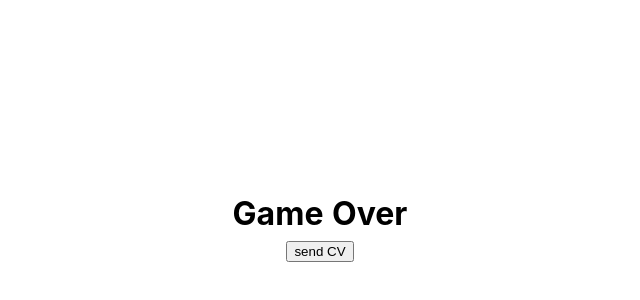
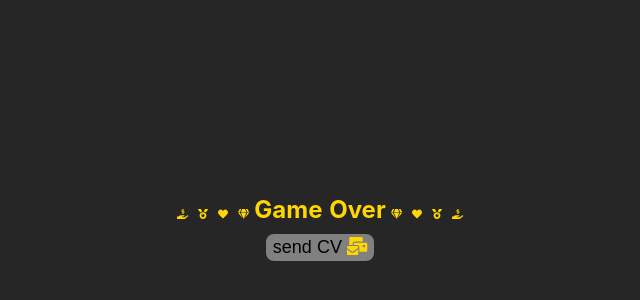
Before and after one commit to maninkari/jobgamble, a Nuxt app in the folder src/: page /gameover in a window 1280 px wide. Shown: the part 172-472 px from the top of the page, without its empty margins (320-960 px from the left). Built offline with nearby package versions, Linux system fonts and the light colour scheme.

Commit message:
game over panel

```diff
--- a/src/components/lever.vue
+++ b/src/components/lever.vue
@@ -4,7 +4,7 @@
       rect(x="0" y="210" rx="10px" ry="10px" width="50" height="90" fill="grey")
       line(x1="30" y1="20" x2="25" y2="230" style="stroke:rgb(30,30,30);stroke-width:7")
       circle(cx="30" cy="25" r="20" stroke="ruby" stroke-width="4" fill="red" v-on:click="f")
-      circle(cx="35" cy="17" r="5" stroke="ruby" stroke-width="4" fill="white" v-on:click="f")
+      circle(cx="35" cy="17" r="5" stroke="ruby" stroke-width="4" fill="pink" v-on:click="f")
 </template>
 
 <script>
--- a/src/components/prize.vue
+++ b/src/components/prize.vue
@@ -3,7 +3,6 @@
         p.combination
             span(v-for="ic in icons")
                 font-awesome-icon(:icon="ic")
-        //- p.num(v-if="!!prize") {{prize}}
         p.note(v-if="!!note") {{note}}
 </template>
 
--- a/src/components/psycodelia.vue
+++ b/src/components/psycodelia.vue
@@ -2,7 +2,7 @@
   svg
     rect(x="240" y="10" rx="10px" ry="10px" width="50" height="60" fill="red")
 
-    path(d="M50,200 C50,10 480,10 480,200" fill="lightblue" class="psyco")
+    path(d="M50,200 C50,10 480,10 480,200" fill="lightblue" class="psyco glass")
 
     g(class="psyco")
       path(
@@ -29,6 +29,7 @@ export default {
   methods: {
     play(t) {
       const purples = document.getElementsByClassName('purple')
+      const glass = document.getElementsByClassName('glass')
 
       this.timeline = new TimelineMax({
         paused: true,
@@ -49,6 +50,22 @@ export default {
           attr: { fill: 'purple' },
           ease: Bounce.easeInOut
         })
+        .to(
+          glass,
+          0,
+          {
+            attr: { fill: '#dbeef0' }
+          },
+          0
+        )
+        .to(
+          glass,
+          0,
+          {
+            attr: { fill: 'lightblue' }
+          },
+          t
+        )
 
       this.timeline.play()
     }
--- a/src/components/tragamonedas.vue
+++ b/src/components/tragamonedas.vue
@@ -1,5 +1,7 @@
 <template lang="pug">
   div
+    font-awesome-icon.badges(:icon="badge" :key="index" v-for="(i, index) in lifes")
+
     #tm
       .topdiv
         psycodelia(ref="psyco")
@@ -7,8 +9,7 @@
       .box
         .prizes-rules
           h3 prizes
-
-          .panel
+          .panel(v-if="lifes > 0 || running")
             .half1
               prize(
                 v-for="(p, index) in prizes.slice(0, 4)"
@@ -26,6 +27,17 @@
                 :note="p.note"
               )
 
+          .panel-end(v-if="lifes == 0 && !running")
+            .game-over
+              h2
+                span.gold-icon(v-for="(i, index) in 4")
+                  font-awesome-icon(:icon="company[4-i]")
+                span Game Over
+                span.gold-icon(v-for="(i, index) in 4")
+                  font-awesome-icon(:icon="company[i-1]")
+              button.send-button(@click="restart") send CV
+                span.cv-icon
+                  font-awesome-icon(:icon="cv")
           h3
           .c1
             rule(v-for="(i, index) in icons.slice(0,7)"
@@ -66,6 +78,7 @@
 <script>
 import { mapGetters, mapMutations } from 'vuex'
 import { FontAwesomeIcon } from '@fortawesome/vue-fontawesome'
+import { faIdBadge, faMailBulk } from '@fortawesome/free-solid-svg-icons'
 import Lever from '@/components/lever'
 import Prize from '@/components/prize'
 import Psycodelia from '@/components/psycodelia'
@@ -91,6 +104,8 @@ export default {
 
   data() {
     return {
+      badge: faIdBadge,
+      cv: faMailBulk,
       timeline: null
     }
   },
@@ -143,22 +158,27 @@ export default {
           function() {
             resolve()
           },
-          winFlag || _.lifes === 0 ? 2500 : 0
+          winFlag ? 2500 : 0
         )
       })
 
       p.then(function() {
         _.setRunning(false)
 
-        if (_.lifes === 0) {
-          _.$router.push('gameover')
-        }
+        // if (_.lifes === 0) {
+        //   _.$router.push('gameover')
+        // }
       })
     },
 
     play(t) {
       this.$refs.lev.play(t)
       this.$refs.psyco.play(t)
+    },
+
+    restart() {
+      this.setLifes(3)
+      this.$router.push('game')
     },
 
     run() {
@@ -200,6 +220,13 @@ body {
 h1,
 a {
   text-shadow: 0 1px 0 rgba(255, 255, 255, 0.8);
+}
+
+.badges {
+  float: right;
+  margin: 10px 10px 0px 0px;
+  font-size: 32px;
+  color: purple;
 }
 
 .topdiv {
@@ -274,8 +301,17 @@ a {
   filter: progid:DXImageTransform.Microsoft.gradient( startColorstr='#eeeeee', endColorstr='#cccccc',GradientType=0 );
 }
 
+.cv-icon {
+  padding-left: 5px;
+}
+
 .panel {
   background-color: white;
+  border-radius: 10px;
+}
+
+.panel-end {
+  background-color: #272626;
   border-radius: 10px;
 }
 
@@ -301,6 +337,28 @@ a {
 .half1,
 .half2 {
   border-radius: 10px;
+}
+
+.game-over {
+  width: 100%;
+  text-align: center;
+  height: 90px;
+  padding: 10px 0px;
+  display: inline-block;
+  vertical-align: top;
+}
+
+.game-over h2 {
+  color: gold;
+}
+
+.game-over .cv-icon {
+  color: gold;
+}
+
+.gold-icon {
+  padding: 5px;
+  font-size: x-small;
 }
 
 .group {
@@ -370,6 +428,15 @@ a {
   color: darkorange;
 }
 
+.send-button {
+  font-size: 18px;
+  border-radius: 8px;
+  padding: 3px 7px;
+  margin-top: 10px;
+  background-color: gray;
+  border: darkslategrey;
+}
+
 @media only screen and (min-width: 600px) {
   #tm {
     /* border-style: solid; */
@@ -407,6 +474,10 @@ a {
     display: none;
   }
 
+  .badges {
+    display: none;
+  }
+
   .topdiv {
     height: 50px;
   }
--- a/src/nuxt.config.js
+++ b/src/nuxt.config.js
@@ -27,7 +27,7 @@ export default {
   /*
    ** Plugins to load before mounting the App
    */
-  plugins: [],
+  plugins: [{ src: '~plugins/ga.js', mode: 'client' }],
   /*
    ** Nuxt.js dev-modules
    */
--- a/src/pages/gameover.vue
+++ b/src/pages/gameover.vue
@@ -1,20 +1,35 @@
 <template lang="pug">
     .container
-      div
-        h1 Game Over
+      .game-over
         h2
-          button(@click="restart") send CV
+          span.gold-icon(v-for="(i, index) in 4")
+            font-awesome-icon(:icon="company[4-i]")
+          span Game Over
+          span.gold-icon(v-for="(i, index) in 4")
+            font-awesome-icon(:icon="company[i-1]")
+        button.send-button(@click="restart") send CV
+          span.cv-icon
+            font-awesome-icon(:icon="cv")
 </template>
 
 <script>
-import { mapMutations } from 'vuex'
+import { FontAwesomeIcon } from '@fortawesome/vue-fontawesome'
+import { faMailBulk } from '@fortawesome/free-solid-svg-icons'
+import { mapMutations, mapGetters } from 'vuex'
 
 export default {
   name: 'GameOver',
-  components: {},
+  components: { FontAwesomeIcon },
 
   data() {
-    return {}
+    return {
+      cv: faMailBulk
+    }
+  },
+  computed: {
+    ...mapGetters({
+      company: 'game/getCompany'
+    })
   },
   methods: {
     ...mapMutations({
@@ -37,5 +52,32 @@ export default {
   justify-content: center;
   align-items: center;
   text-align: center;
+  background-color: #272626;
+}
+
+.send-button {
+  font-size: 18px;
+  border-radius: 8px;
+  padding: 3px 7px;
+  margin-top: 10px;
+  background-color: gray;
+  border: darkslategrey;
+}
+
+.cv-icon {
+  padding-left: 5px;
+}
+
+.game-over h2 {
+  color: gold;
+}
+
+.game-over .cv-icon {
+  color: gold;
+}
+
+.gold-icon {
+  padding: 5px;
+  font-size: x-small;
 }
 </style>
--- a/src/pages/index.vue
+++ b/src/pages/index.vue
@@ -66,6 +66,6 @@ export default {
 
 p {
   color: gray;
-  font-size: 14px;
+  font-size: 18px;
 }
 </style>
```
Also changed, not shown: src/plugins/ga.js (added, +44 -0 lines).
